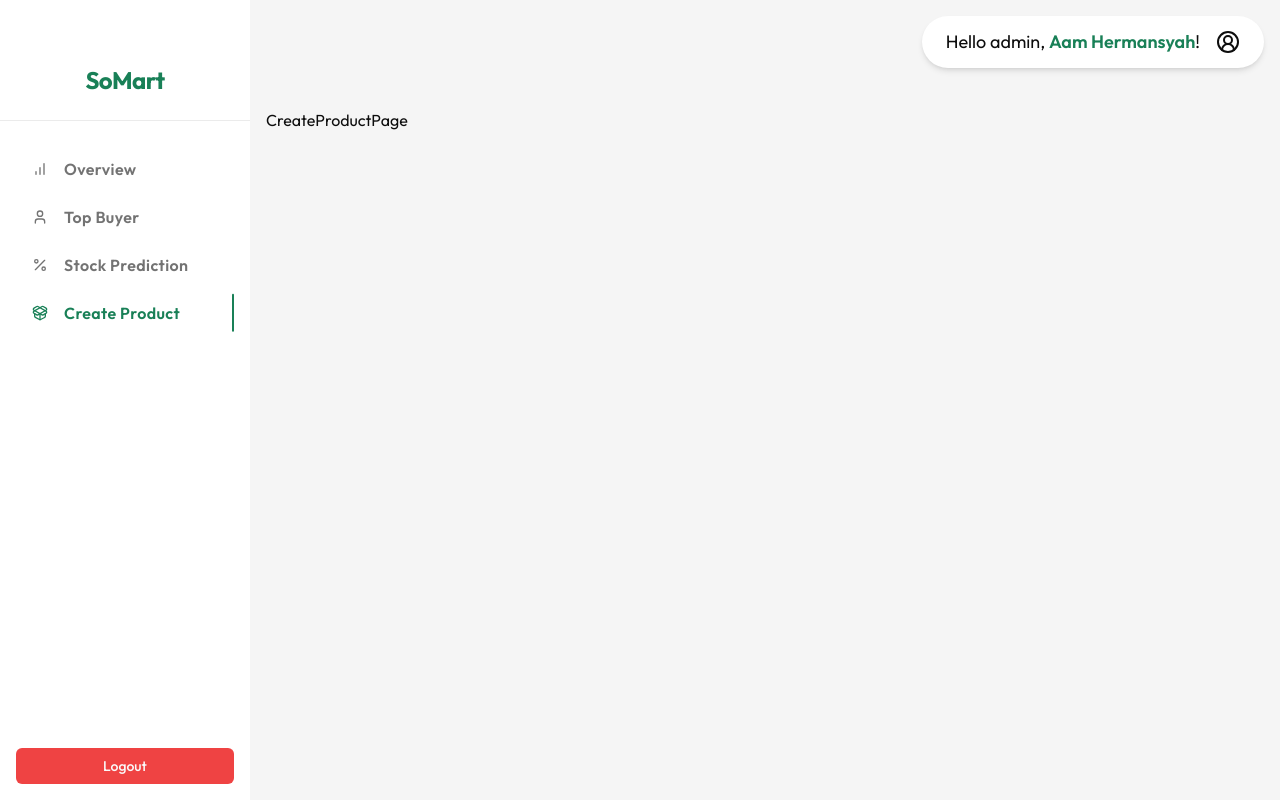
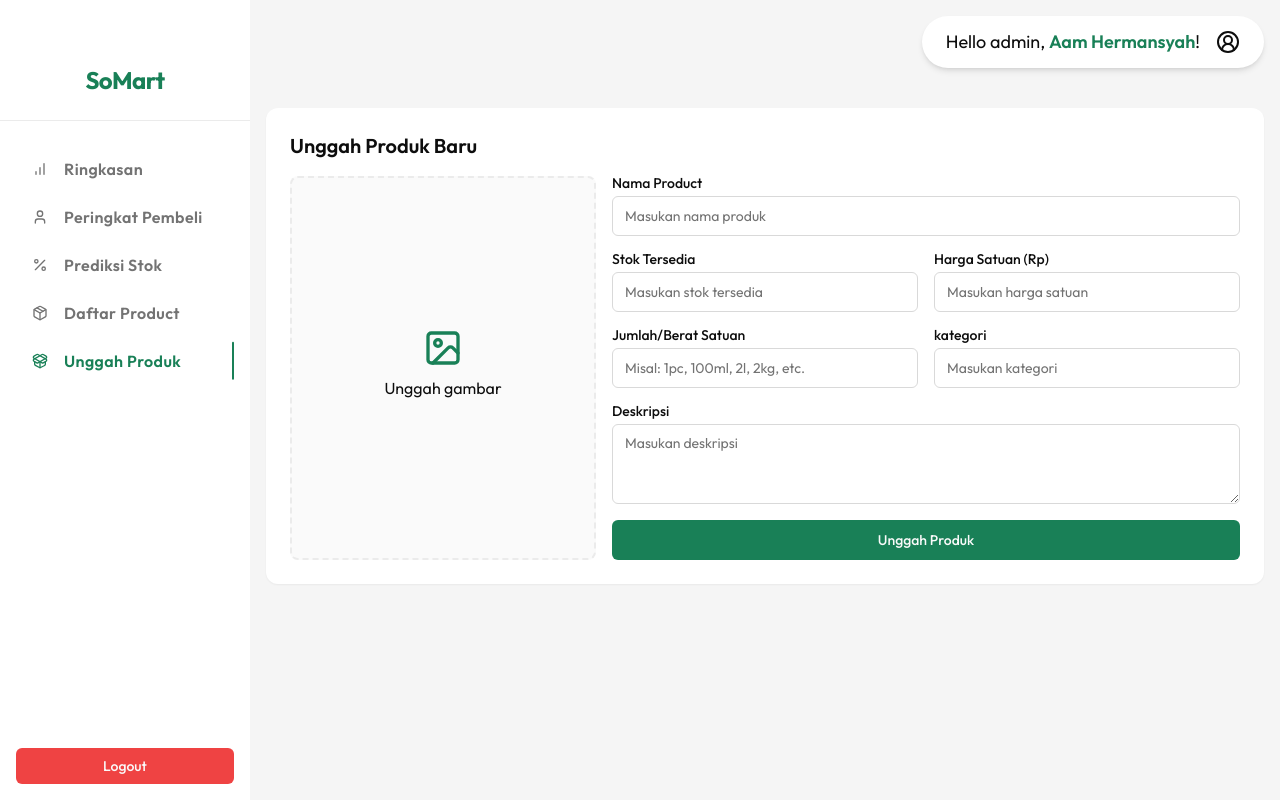
Before and after one commit to AamHermansyah/somart, a Next.js app: page /dashboard/create-product in a window 1280 px wide. Built offline with nearby package versions, Linux system fonts and the light colour scheme.

Commit message:
[UPDATE] Add dashboard create product & list products page

```diff
--- a/app/(market)/_components/card-product.tsx
+++ b/app/(market)/_components/card-product.tsx
@@ -13,9 +13,10 @@ import { Badge } from "@/components/ui/badge";
 
 type PropTypes = {
   onAddToCart: () => void;
+  hiddenAddToCart?: boolean;
 }
 
-export function CardProduct({ onAddToCart }: PropTypes) {
+export function CardProduct({ onAddToCart, hiddenAddToCart }: PropTypes) {
   return (
     <Card className="overflow-hidden">
       <CardHeader className="p-0">
@@ -32,11 +33,13 @@ export function CardProduct({ onAddToCart }: PropTypes) {
         <CardTitle className="text-base sm:text-lg">Minyak Jelantah 200ml</CardTitle>
         <CardDescription className="text-xs sm:text-base font-semibold tracking-wide">Rp 12.000</CardDescription>
       </CardContent>
-      <CardFooter className="justify-center pb-4 sm:pb-6">
-        <Button variant="outline" onClick={onAddToCart}>
-          Add to cart
-        </Button>
-      </CardFooter>
+      {!hiddenAddToCart && (
+        <CardFooter className="justify-center pb-4 sm:pb-6">
+          <Button variant="outline" onClick={onAddToCart}>
+            Add to cart
+          </Button>
+        </CardFooter>
+      )}
     </Card>
   )
 }
--- a/app/(market)/_components/products.tsx
+++ b/app/(market)/_components/products.tsx
@@ -4,7 +4,11 @@ import React, { useState } from 'react'
 import { CardProduct } from './card-product'
 import AddToCartDialog from './add-to-cart-dialog'
 
-function Products() {
+type PropTypes = {
+  hiddenAddToCart?: boolean;
+}
+
+function Products({ hiddenAddToCart }: PropTypes) {
   const [dialogDisplay, setDialogDisplay] = useState(false);
 
   return (
@@ -17,10 +21,10 @@ function Products() {
         Daftar Produk
       </h1>
       <div className="grid grid-cols-2 md:grid-cols-3 lg:grid-cols-4 gap-3 sm:gap-4 mt-4">
-        <CardProduct onAddToCart={() => setDialogDisplay(true)} />
-        <CardProduct onAddToCart={() => setDialogDisplay(true)} />
-        <CardProduct onAddToCart={() => setDialogDisplay(true)} />
-        <CardProduct onAddToCart={() => setDialogDisplay(true)} />
+        <CardProduct onAddToCart={() => setDialogDisplay(true)} hiddenAddToCart={hiddenAddToCart} />
+        <CardProduct onAddToCart={() => setDialogDisplay(true)} hiddenAddToCart={hiddenAddToCart} />
+        <CardProduct onAddToCart={() => setDialogDisplay(true)} hiddenAddToCart={hiddenAddToCart} />
+        <CardProduct onAddToCart={() => setDialogDisplay(true)} hiddenAddToCart={hiddenAddToCart} />
       </div>
     </main>
   )
--- a/app/(market)/checkout/_components/form-checkout.tsx
+++ b/app/(market)/checkout/_components/form-checkout.tsx
@@ -8,7 +8,7 @@ function FormCheckout() {
     <div className="grid col-span-1 sm:grid-cols-2 gap-4">
       <div className="w-full flex flex-col space-y-1.5">
         <Label htmlFor="name">Nama Lengkap</Label>
-        <Input id="name" type="text" placeholder="Masukan Nama Lengkap" />
+        <Input id="name" type="text" placeholder="Masukan nama lengkap" />
       </div>
       <div className="w-full flex flex-col space-y-1.5">
         <Label htmlFor="email">Email</Label>
@@ -16,15 +16,15 @@ function FormCheckout() {
       </div>
       <div className="w-full flex flex-col space-y-1.5">
         <Label htmlFor="phone">Nomor Telepon</Label>
-        <Input id="phone" type="text" placeholder="Masukan Nomor Telepon" />
+        <Input id="phone" type="text" placeholder="Masukan nomor telepon" />
       </div>
       <div className="w-full flex flex-col space-y-1.5">
         <Label htmlFor="zip">Kode Zip</Label>
-        <Input id="zip" type="text" placeholder="Masukan Kode Zip" />
+        <Input id="zip" type="text" placeholder="Masukan kode zip" />
       </div>
       <div className="sm:col-span-2 w-full flex flex-col space-y-1.5">
         <Label htmlFor="address">Alamat</Label>
-        <Input id="address" type="text" placeholder="Masukan Alamat" />
+        <Input id="address" type="text" placeholder="Masukan alamat" />
       </div>
       <div className="sm:col-span-2">
         <Button className="w-full">Checkout</Button>
--- a/app/dashboard/_constants/data.ts
+++ b/app/dashboard/_constants/data.ts
@@ -1,28 +1,34 @@
-import { BarChart, PackageOpen, Percent, User } from "lucide-react";
+import { BarChart, Package, PackageOpen, Percent, User } from "lucide-react";
 
 export const sidebarNavigations = [
   {
     id: 'sidebar-1',
     path: '/dashboard',
-    label: 'Overview',
+    label: 'Ringkasan',
     Icon: BarChart
   },
   {
     id: 'sidebar-2',
     path: '/dashboard/top-buyer',
-    label: 'Top Buyer',
+    label: 'Peringkat Pembeli',
     Icon: User
   },
   {
     id: 'sidebar-3',
     path: '/dashboard/stock-prediction',
-    label: 'Stock Prediction',
+    label: 'Prediksi Stok',
     Icon: Percent
   },
   {
     id: 'sidebar-4',
+    path: '/dashboard/products',
+    label: 'Daftar Product',
+    Icon: Package
+  },
+  {
+    id: 'sidebar-5',
     path: '/dashboard/create-product',
-    label: 'Create Product',
+    label: 'Unggah Produk',
     Icon: PackageOpen
   },
 ]
--- /dev/null
+++ b/app/dashboard/create-product/_components/form-create.tsx
@@ -0,0 +1,41 @@
+import { Button } from '@/components/ui/button'
+import { Input } from '@/components/ui/input'
+import { Label } from '@/components/ui/label'
+import { Textarea } from '@/components/ui/textarea'
+import React from 'react'
+
+function FormCreate() {
+  return (
+    <div className="grid col-span-1 sm:grid-cols-2 gap-4">
+      <div className="sm:col-span-2 w-full flex flex-col space-y-1.5">
+        <Label htmlFor="title">Nama Product</Label>
+        <Input id="title" type="text" placeholder="Masukan nama produk" />
+      </div>
+      <div className="w-full flex flex-col space-y-1.5">
+        <Label htmlFor="stock">Stok Tersedia</Label>
+        <Input id="stock" type="text" placeholder="Masukan stok tersedia" />
+      </div>
+      <div className="w-full flex flex-col space-y-1.5">
+        <Label htmlFor="price">Harga Satuan (Rp)</Label>
+        <Input id="price" type="text" placeholder="Masukan harga satuan" />
+      </div>
+      <div className="w-full flex flex-col space-y-1.5">
+        <Label htmlFor="quantity">Jumlah/Berat Satuan</Label>
+        <Input id="quantity" type="text" placeholder="Misal: 1pc, 100ml, 2l, 2kg, etc." />
+      </div>
+      <div className="w-full flex flex-col space-y-1.5">
+        <Label htmlFor="category">kategori</Label>
+        <Input id="category" type="text" placeholder="Masukan kategori" />
+      </div>
+      <div className="sm:col-span-2 w-full flex flex-col space-y-1.5">
+        <Label htmlFor="description">Deskripsi</Label>
+        <Textarea id="description" placeholder="Masukan deskripsi"></Textarea>
+      </div>
+      <div className="sm:col-span-2">
+        <Button className="w-full">Unggah Produk</Button>
+      </div>
+    </div>
+  )
+}
+
+export default FormCreate
--- a/app/dashboard/create-product/page.tsx
+++ b/app/dashboard/create-product/page.tsx
@@ -1,8 +1,32 @@
 import React from 'react'
+import FormCreate from './_components/form-create'
+import { Image } from 'lucide-react'
 
 function CreateProductPage() {
   return (
-    <div>CreateProductPage</div>
+    <div className="p-6 rounded-xl bg-background shadow-sm space-y-4">
+      <h1 className="text-xl font-semibold">Unggah Produk Baru</h1>
+      <div className="grid grid-cols-1 md:grid-cols-12 gap-4">
+        <div className="md:col-span-6 lg:col-span-4">
+          <label className="block h-full bg-muted/50 rounded-lg border-dashed border-2 cursor-pointer">
+            <div className="flex flex-col gap-2 justify-center items-center w-full h-full aspect-[3/2] md:aspect-auto">
+              <Image className="w-10 h-10 text-primary" />
+              <span>Unggah gambar</span>
+
+              <input
+                accept="image/*"
+                type="file"
+                className="w-0 h-0"
+                name="image"
+              />
+            </div>
+          </label>
+        </div>
+        <div className="md:col-span-6 lg:col-span-8">
+          <FormCreate />
+        </div>
+      </div>
+    </div>
   )
 }
 
--- /dev/null
+++ b/app/dashboard/products/page.tsx
@@ -0,0 +1,12 @@
+import Products from '@/app/(market)/_components/products'
+import React from 'react'
+
+function ProductsPage() {
+  return (
+    <div className="p-6 rounded-xl bg-background shadow-sm space-y-4">
+      <Products hiddenAddToCart={true} />
+    </div>
+  )
+}
+
+export default ProductsPage
```
